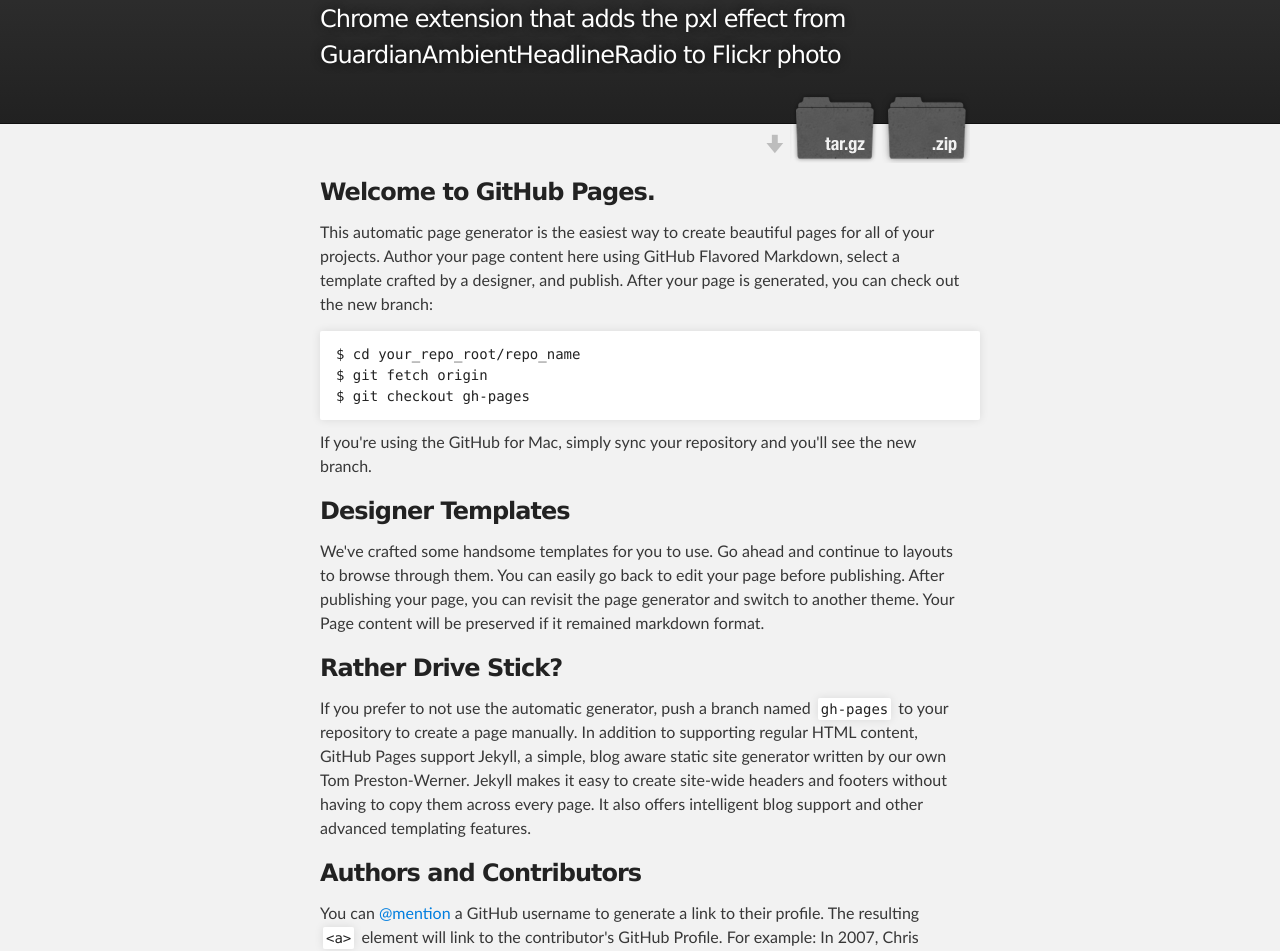
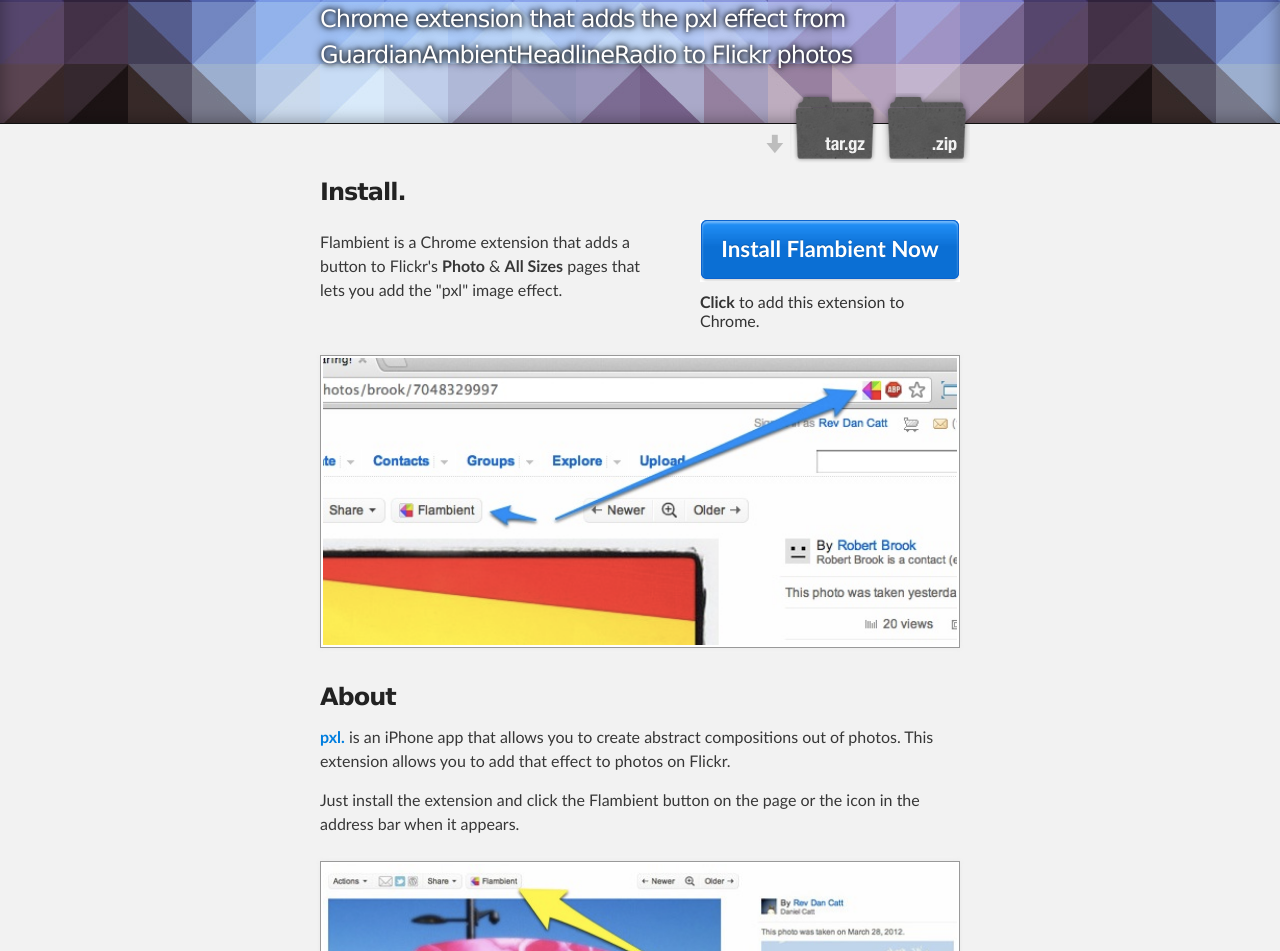
Before and after one commit to revdancatt/CAT434-flambient, a browser extension: page index.html in a window 1280 px wide. Shown: the part 122-1073 px from the top of the page. Drawn offline with Linux system fonts and the light colour scheme.

Commit message:
Add images, css and update page.

```diff
--- a/index.html
+++ b/index.html
@@ -7,6 +7,7 @@
     <meta name="description" content="Flambient : Chrome extension that adds the pxl effect from GuardianAmbientHeadlineRadio to Flickr photo" />
 
     <link rel="stylesheet" type="text/css" media="screen" href="stylesheets/stylesheet.css">
+    <link rel="stylesheet" type="text/css" media="screen" href="stylesheets/main.css">
 
     <title>Flambient</title>
   </head>
@@ -19,7 +20,7 @@
           <a id="forkme_banner" href="https://github.com/revdancatt/Flambient">Fork Me on GitHub</a>
 
           <h1 id="project_title">Flambient</h1>
-          <h2 id="project_tagline">Chrome extension that adds the pxl effect from GuardianAmbientHeadlineRadio to Flickr photo</h2>
+          <h2 id="project_tagline">Chrome extension that adds the pxl effect from GuardianAmbientHeadlineRadio to Flickr photos</h2>
 
           <section id="downloads">
             <a class="zip_download_link" href="https://github.com/revdancatt/Flambient/zipball/master">Download this project as a .zip file</a>
@@ -31,39 +32,77 @@
     <!-- MAIN CONTENT -->
     <div id="main_content_wrap" class="outer">
       <section id="main_content" class="inner">
-        <h3>Welcome to GitHub Pages.</h3>
 
-<p>This automatic page generator is the easiest way to create beautiful pages for all of your projects. Author your page content here using GitHub Flavored Markdown, select a template crafted by a designer, and publish. After your page is generated, you can check out the new branch:</p>
+        <section id="install">
+          <h3>Install.</h3>
+          <p class="left">
+            Flambient is a Chrome extension that adds a button to Flickr's <strong>Photo</strong> &amp; <strong>All Sizes</strong>
+            pages that lets you add the "pxl" image effect.
+          </p>
 
-<pre><code>$ cd your_repo_root/repo_name
-$ git fetch origin
-$ git checkout gh-pages
-</code></pre>
+          <div id="action" class="c-button">
+            <div class="button">
+              <span>
+                <span>
+                  <a id="button" href="https://github.com/revdancatt/Flambient/raw/master/Flambient.crx">Install Flambient Now</a>
+                </span>
+              </span>
+            </div>
+            <p>
+              <strong>Click</strong> to add this extension to Chrome.
+            </p>
+          </div>
 
-<p>If you're using the GitHub for Mac, simply sync your repository and you'll see the new branch.</p>
+          <p>
+            <img class="wide" src="images/arrows.jpg" />
+          </p>
 
-<h3>Designer Templates</h3>
+        </section>
 
-<p>We've crafted some handsome templates for you to use. Go ahead and continue to layouts to browse through them. You can easily go back to edit your page before publishing. After publishing your page, you can revisit the page generator and switch to another theme. Your Page content will be preserved if it remained markdown format.</p>
+        <section id="about">
+          <h3>About</h3>
+          <p>
+            <strong><a href="http://itunes.apple.com/us/app/pxl./id499620829">pxl.</a></strong> is an iPhone app that
+            allows you to create abstract compositions out of photos. This extension allows you to add that effect to
+            photos on Flickr.
+          </p>
+          <p>
+            Just install the extension and click the Flambient button on the page or the icon in the
+            address bar when it appears.
+          </p>
+          <p>
+            <img class="wide" src="images/example1.jpg" />
+          </p>
+          <p>
+            It also works on the <strong>All Sizes</strong> page, so you can add the effect to the large or even original size
+            (although that one takes a little longer).
+          </p>
+          <p>
+            <img class="wide" src="images/example2.jpg" />
+          </p>
+        </section>
 
-<h3>Rather Drive Stick?</h3>
+        <section id="source">
+          <h3>Sourcecode</h3>
+          <p>
+            Flambient grew out of the <a href="https://github.com/revdancatt/GuardianAmbientHeadlineRadio">Guardian Ambient Headline Radio</a> project, which is where it got its name from <strong>Flickr</strong> + <strong>Ambient</strong> = <strong>Flambient</strong>.
+          </p>
+          <p>
+            You can read more about that project here: <a href="http://revdancatt.com/2012/03/31/the-pxl-effect-with-javascript-and-canvas-and-maths/">The pxl effect with javascript and canvas (and maths)</a> and download <em>its</em> source code here: <a href="https://github.com/revdancatt/GuardianAmbientHeadlineRadio">github.com/revdancatt/GuardianAmbientHeadlineRadio</a>.
+          </p>
+          <p>
+            The main image processing code was ported (realativily unmodified) to this Chrome extension and you can find the source
+            to this code over here: <a href="https://github.com/revdancatt/Flambient">https://github.com/revdancatt/Flambient</a>, if you want to see what weird hoops you have to jump through to get canvas to work with Chrome extensions.
+          </p>
 
-<p>If you prefer to not use the automatic generator, push a branch named <code>gh-pages</code> to your repository to create a page manually. In addition to supporting regular HTML content, GitHub Pages support Jekyll, a simple, blog aware static site generator written by our own Tom Preston-Werner. Jekyll makes it easy to create site-wide headers and footers without having to copy them across every page. It also offers intelligent blog support and other advanced templating features.</p>
-
-<h3>Authors and Contributors</h3>
-
-<p>You can <a href="https://github.com/blog/821" class="user-mention">@mention</a> a GitHub username to generate a link to their profile. The resulting <code>&lt;a&gt;</code> element will link to the contributor's GitHub Profile. For example: In 2007, Chris Wanstrath (<a href="https://github.com/defunkt" class="user-mention">@defunkt</a>), PJ Hyett (<a href="https://github.com/pjhyett" class="user-mention">@pjhyett</a>), and Tom Preston-Werner (<a href="https://github.com/mojombo" class="user-mention">@mojombo</a>) founded GitHub.</p>
-
-<h3>Support or Contact</h3>
-
-<p>Having trouble with Pages? Check out the documentation at <a href="http://help.github.com/pages">http://help.github.com/pages</a> or contact support@github.com and we’ll help you sort it out.</p>
       </section>
     </div>
 
     <!-- FOOTER  -->
     <div id="footer_wrap" class="outer">
       <footer class="inner">
-        <p class="copyright">Flambient maintained by <a href="https://github.com/revdancatt">revdancatt</a></p>
+        <p class="copyright">Flambient maintained by <a href="https://github.com/revdancatt">revdancatt</a>,
+        you can follow me on twitter <a href="http://twitter.com/revdancatt">@revdancatt</a>.</p>
         <p>Published with <a href="http://pages.github.com">GitHub Pages</a></p>
       </footer>
     </div>
--- /dev/null
+++ b/stylesheets/main.css
@@ -0,0 +1,65 @@
+#install, #about {
+  clear: both;
+  overflow: visible;
+}
+
+#action {
+  width: 260px;
+  float: right;
+}
+
+#header_wrap {
+  background:url(../images/header.jpg) repeat-x center top;
+  -webkit-box-shadow: inset 0px 0px 16px 2px rgba(0, 0, 0, 0.3);
+  -moz-box-shadow: inset 0px 0px 16px 2px rgba(0, 0, 0, 0.3);
+  box-shadow: inset 0px 0px 16px 2px rgba(0, 0, 0, 0.3);
+}
+
+#project_tagline {
+  text-shadow: #000 0px 0px 10px, #000 0px 0px 5px;
+}
+
+p.left {
+  float: left;
+  width: 340px;
+}
+
+img.wide {
+  border: 1px solid #999;
+  background: white;
+  padding: 2px;
+  width: 634px
+}
+.c-button  {
+  line-height:1.2;
+  overflow:visible;
+  color:#333;
+}
+
+.c-button  div.button {
+  background:url(../images/c-button-basic-1.gif) no-repeat;
+  background-color:#0B6FD4;
+  margin-bottom:0.3em;
+}
+
+.c-button  div.button span {
+  display:block;
+  background:url(../images/c-button-basic-1.gif) no-repeat right -400px;
+  height:1%;
+}
+
+.c-button div.button span span {
+  background:url(../images/c-button-basic-1.gif) no-repeat left bottom;
+}
+
+.c-button div.button span span a {
+  display:block;
+  text-align:center;
+  font-size:1.4em;
+  color:#fff !important;
+  background:url(../images/c-button-basic-2.gif) no-repeat right bottom;
+  padding:16px 8px 19px 8px;
+  text-decoration:none;
+  font-weight:bold;
+  text-shadow:0 -1px 0 rgba(0,0,0,0.2);
+}
```
Also changed, not shown: params.json (+1 -1 lines), images/arrows.jpg (added), images/c-button-basic-1.gif (added), images/c-button-basic-2.gif (added), images/example1.jpg (added), images/example2.jpg (added), images/header.jpg (added).
